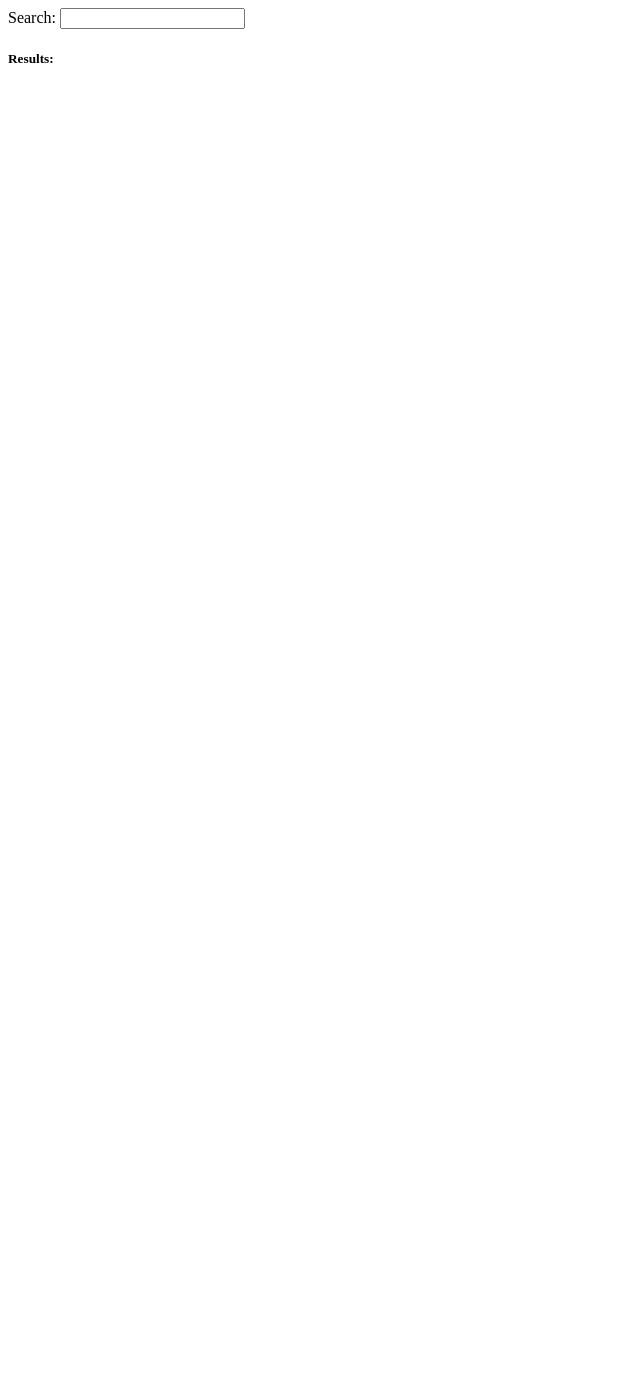
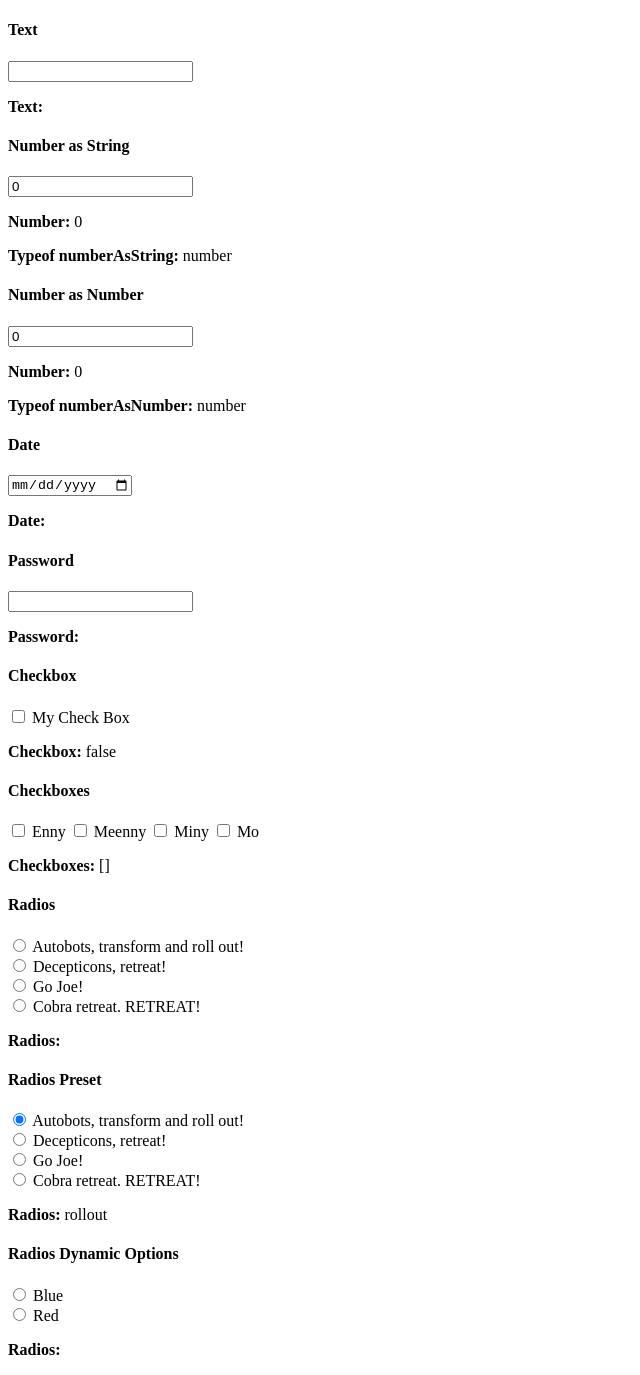
Before and after one commit to budahs/vue-basics, a Vue app: page / in a window 1280 px wide. Shown: the whole page, without its empty margins (0-640 px from the left). Before the commit the page ends 800 px from the top, so only its background shows below. Built offline with nearby package versions, Linux system fonts and the light colour scheme.

Commit message:
Bindings form element data binding

```diff
--- a/src/main.js
+++ b/src/main.js
@@ -9,32 +9,124 @@ Vue.config.productionTip = false
 new Vue({
   el: '#app',
   data: {
-    searchText: '',
-    results: []
-  },
-  methods: {
-    search: function () {
-      axios
-        .get(`https://swapi.dev/api/starships/?search=${this.searchText}`)
-        .then(response => {
-          this.results = response.data
-        })
+    inputs: {
+      text: '',
+      numberAsString: 0,
+      numberAsNumber: 0,
+      date: '',
+      password: '',
+      checkbox: false,
+      checkboxes: [],
+      radios: '',
+      radiosPreset: 'rollout',
+      radiosDynamic: '',
+      radiosDynamicOptions: [
+        {
+          label: 'Blue',
+          value: 'Light'
+        },
+        {
+          label: 'Red',
+          value: 'Dark'
+        }
+      ],
+      file: '',
+      select: '',
+      multiselect: []
     }
   },
   template: `
       <div>
-      <label>Search:
-        <input
-            type="text"
-            v-model="searchText"
-            v-on:keyup.enter.esc="search" />
-      </label>
-      <h5>Results: <small>{{results.count}}</small></h5>
-      <ul>
-        <li v-for="result in results.results">
-          {{result.name}}
-        </li>
-      </ul>
+        <h4>Text</h4>
+        <input type="text" v-model="inputs.text" />
+        <p>
+            <strong>Text:</strong> {{inputs.text}}
+        </p>
+        <h4>Number as String</h4>
+        <input type="number" v-model="inputs.numberAsString" />
+        <p>
+            <strong>Number:</strong> {{inputs.numberAsString}}
+        </p>
+        <p>
+            <strong>Typeof numberAsString:</strong> {{typeof inputs.
+        numberAsString}}
+        </p>
+        <h4>Number as Number</h4>
+        <input type="number" v-model="inputs.numberAsNumber" />
+        <p>
+            <strong>Number:</strong> {{inputs.numberAsNumber}}
+        </p>
+        <p>
+            <strong>Typeof numberAsNumber:</strong> {{typeof inputs.
+        numberAsNumber}}
+        </p>
+        <h4>Date</h4>
+        <input type="date" v-model="inputs.date" />
+        <p>
+            <strong>Date:</strong> {{inputs.date}}
+        </p>
+        <h4>Password</h4>
+        <input type="password" v-model="inputs.password" />
+        <p>
+            <strong>Password:</strong> {{inputs.password}}
+        </p>
+        <h4>Checkbox</h4>
+        <input type="checkbox" v-model="inputs.checkbox" value="myCheckBox" id="myCheckBox" />
+        <label for="myCheckBox">My Check Box</label>
+        <p>
+            <strong>Checkbox:</strong> {{inputs.checkbox}}
+        </p>
+        <h4>Checkboxes</h4>
+        <input v-model="inputs.checkboxes" type="checkbox" value="eeny" id="eeny" />
+        <label for="eeny">Enny</label>
+        <input v-model="inputs.checkboxes" type="checkbox" value="meeny" id="meeny" />
+        <label for="meeny">Meenny</label>
+        <input v-model="inputs.checkboxes" type="checkbox" value="miny" id="miny" />
+        <label for="miny">Miny</label>
+        <input v-model="inputs.checkboxes" type="checkbox" value="mo" id="mo" />
+        <label for="mo">Mo</label>
+        <p>
+            <strong>Checkboxes:</strong> {{inputs.checkboxes}}
+        </p>
+        <h4>Radios</h4>
+        <input v-model="inputs.radios" type="radio" value="rollout" id="rollout" />
+        <label for="rollout">Autobots, transform and roll out!</label>
+        <br>
+        <input v-model="inputs.radios" type="radio" value="decepticons-retreat" id="retreat" />
+        <label for="retreat">Decepticons, retreat!</label>
+        <br>
+        <input v-model="inputs.radios" type="radio" value="go-joe" id="go-joe" />
+        <label for="go-joe">Go Joe!</label>
+        <br>
+        <input v-model="inputs.radios" type="radio" value="cobra-retreat" id="cobraretreat" />
+        <label for="cobraretreat">Cobra retreat. RETREAT!</label>
+        <p>
+            <strong>Radios:</strong> {{inputs.radios}}
+        </p>
+        <h4>Radios Preset</h4>
+        <input v-model="inputs.radiosPreset" type="radio" value="rollout" id="rollout" />
+        <label for="rollout">Autobots, transform and roll out!</label>
+        <br>
+        <input v-model="inputs.radiosPreset" type="radio" value="decepticons-­retreat" id="retreat" />
+        <label for="retreat">Decepticons, retreat!</label>
+        <br>
+        <input v-model="inputs.radiosPreset" type="radio" value="go-joe" id="go-­joe" />
+        <label for="go-joe">Go Joe!</label>
+        <br>
+        <input v-model="inputs.radiosPreset" type="radio" value="cobra-retreat" id="cobraretreat" />
+        <label for="cobraretreat">Cobra retreat. RETREAT!</label>
+        <p>
+            <strong>Radios:</strong> {{inputs.radiosPreset}}
+        </p>
+        <h4>Radios Dynamic Options</h4>
+        <template v-for="(option, index) in inputs.radiosDynamicOptions">
+            <input v-model="inputs.radiosDynamic" type="radio" v-bind:value="option.value" v-bind:id="option.value" />
+            <label v-bind:for="option.value">{{option.label}}</label>
+            <br v-if="index < inputs.radiosDynamicOptions.length">
+        </template>
+        <p>
+            <strong>Radios:</strong> {{inputs.radiosDynamic}}
+        </p>
       </div>
       `
 })
```
